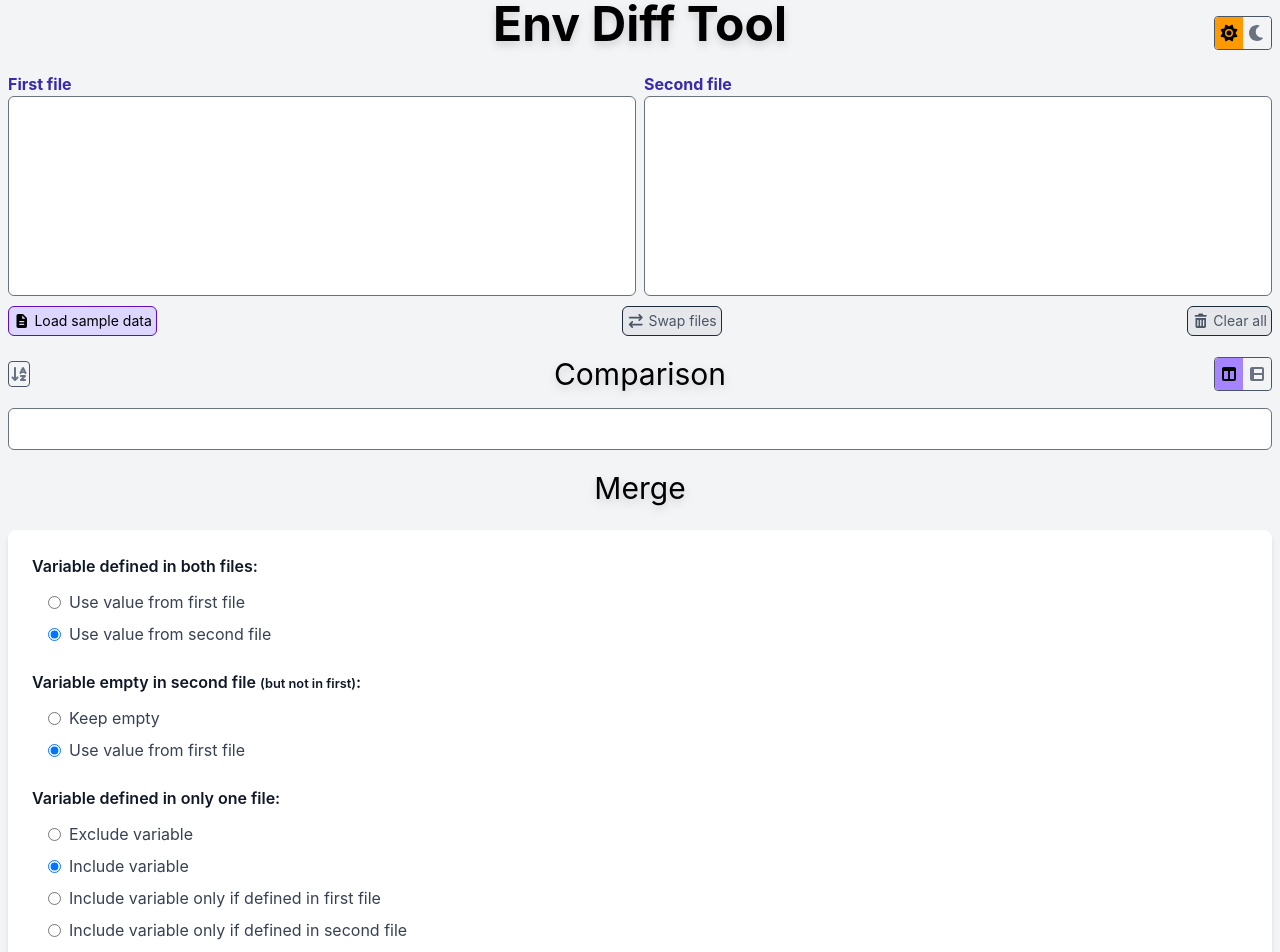
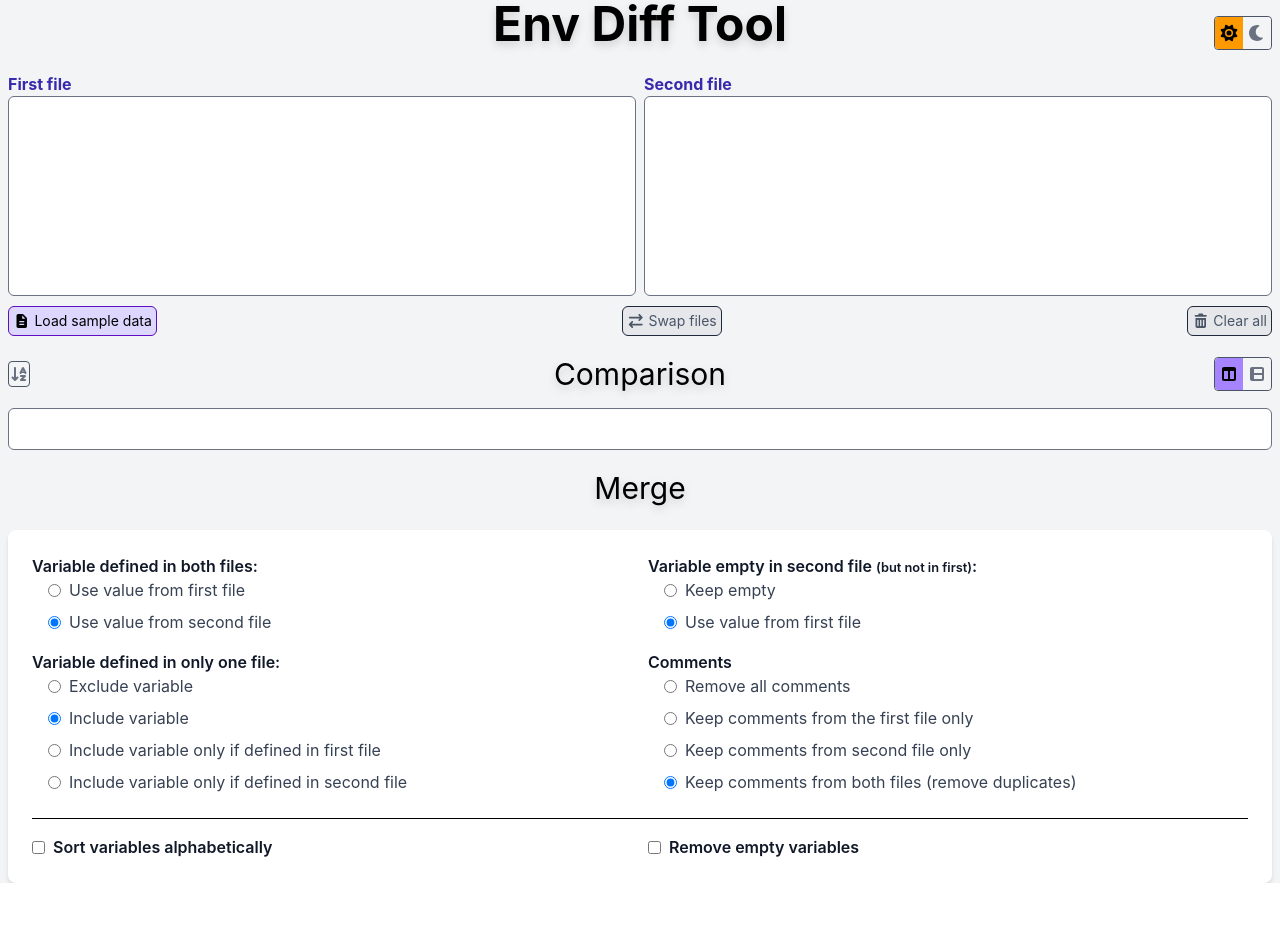
Before and after one commit to jfmdev/env-diff-tool, a React (Vite) app: page / in a window 1280 px wide. Shown: the top 952 px of the page. After the commit the page ends 883 px from the top, so only its background shows below. Built offline with nearby package versions, Linux system fonts and the light colour scheme.

Commit message:
Improve UI of Merge component

```diff
--- a/src/components/Merge.tsx
+++ b/src/components/Merge.tsx
@@ -1,7 +1,5 @@
 import { useMemo, useState } from 'react';
 import { parseEnvFile } from '../utils/envUtils';
-
-// TODO: Improve UI.
 
 type MergeSettings = {
   conflictResolution: 'first' | 'second';
@@ -259,8 +257,9 @@ export function Merge({ firstValue, secondValue }: MergeProps) {
       <h2 className="text-2xl md:text-3xl drop-shadow-lg text-center">Merge</h2>
 
       <form className="space-y-6 bg-white dark:bg-gray-800 p-6 rounded-lg shadow-md">
+        <div className="grid md:grid-cols-2 gap-4">
           {/* Conflict Resolution */}
-        <div className="space-y-3">
+          <div>
             <label className="block font-semibold text-gray-900 dark:text-gray-100">
               Variable defined in both files:
             </label>
@@ -305,16 +304,18 @@ export function Merge({ firstValue, secondValue }: MergeProps) {
           </div>
 
           {/* Empty Value Handling */}
-        <div className="space-y-3">
+          <div>
             <label className="block font-semibold text-gray-900 dark:text-gray-100">
               {settings.conflictResolution === 'first' && (
                 <span>
-                Variable empty in first file <small>(but not in second)</small>:
+                  Variable empty in first file{' '}
+                  <small>(but not in second)</small>:
                 </span>
               )}
               {settings.conflictResolution !== 'first' && (
                 <span>
-                Variable empty in second file <small>(but not in first)</small>:
+                  Variable empty in second file{' '}
+                  <small>(but not in first)</small>:
                 </span>
               )}
             </label>
@@ -361,7 +362,7 @@ export function Merge({ firstValue, secondValue }: MergeProps) {
           </div>
 
           {/* Only in One */}
-        <div className="space-y-3">
+          <div>
             <label className="block font-semibold text-gray-900 dark:text-gray-100">
               Variable defined in only one file:
             </label>
@@ -458,7 +459,7 @@ export function Merge({ firstValue, secondValue }: MergeProps) {
           </div>
 
           {/* Comments */}
-        <div className="space-y-3">
+          <div>
             <label className="block font-semibold text-gray-900 dark:text-gray-100">
               Comments
             </label>
@@ -553,10 +554,11 @@ export function Merge({ firstValue, secondValue }: MergeProps) {
               </label>
             </div>
           </div>
+        </div>
 
         {/* Checkboxes */}
-        <div className="space-y-3 border-t pt-4 dark:border-gray-700">
-          <label className="flex items-center space-x-2 cursor-pointer">
+        <div className="space-y-3 border-t pt-4 dark:border-gray-700 grid sm:grid-cols-2 gap-4">
+          <label className="flex items-center space-x-2 cursor-pointer mb-0">
             <input
               type="checkbox"
               checked={settings.sortAlphabetically}
@@ -572,7 +574,7 @@ export function Merge({ firstValue, secondValue }: MergeProps) {
               Sort variables alphabetically
             </span>
           </label>
-          <label className="flex items-center space-x-2 cursor-pointer">
+          <label className="flex items-center space-x-2 cursor-pointer mb-0">
             <input
               type="checkbox"
               checked={settings.removeEmpty}
@@ -591,12 +593,13 @@ export function Merge({ firstValue, secondValue }: MergeProps) {
       {/* Merged Result Display */}
       {(firstValue || secondValue) && (
         <div className="bg-white dark:bg-gray-800 p-6 rounded-lg shadow-md">
-          <h3 className="text-xl font-semibold mb-4 text-gray-900 dark:text-gray-100">
+          <div className="grid sm:grid-cols-2 gap-4 mb-4">
+            <h3 className="text-xl font-semibold mb-0 text-gray-900 dark:text-gray-100">
               Merged Result
             </h3>
 
             {/* Legend */}
-          <div className="flex flex-wrap gap-4 mb-4 text-sm">
+            <div className="flex flex-wrap gap-4 text-sm sm:justify-end">
               <div className="flex items-center space-x-2">
                 <div className="w-4 h-4 bg-blue-200 dark:bg-blue-900 border border-blue-400 dark:border-blue-700 rounded"></div>
                 <span className="text-gray-700 dark:text-gray-300">
@@ -608,6 +611,7 @@ export function Merge({ firstValue, secondValue }: MergeProps) {
                 <span className="text-gray-700 dark:text-gray-300">
                   From second file
                 </span>
+              </div>
             </div>
           </div>
 
```
Lines whose indentation alone changed are shown as unchanged.
